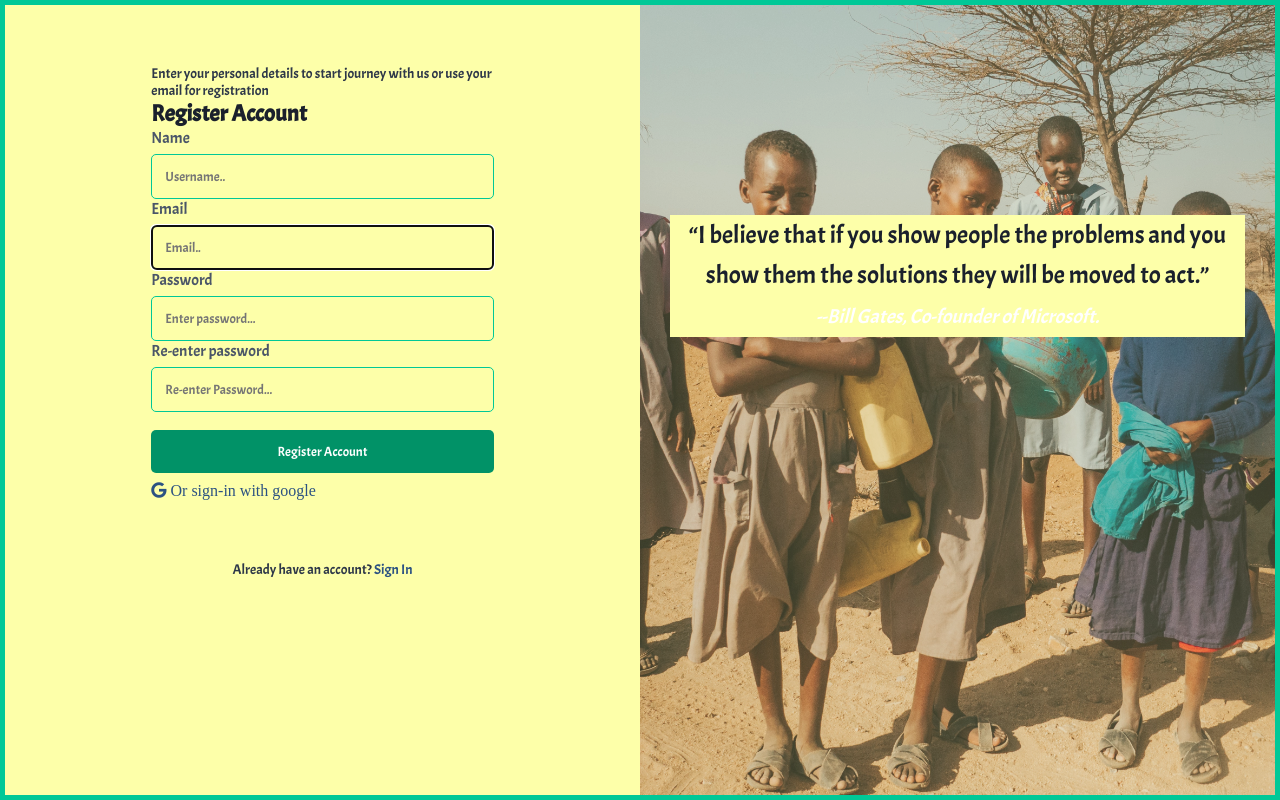
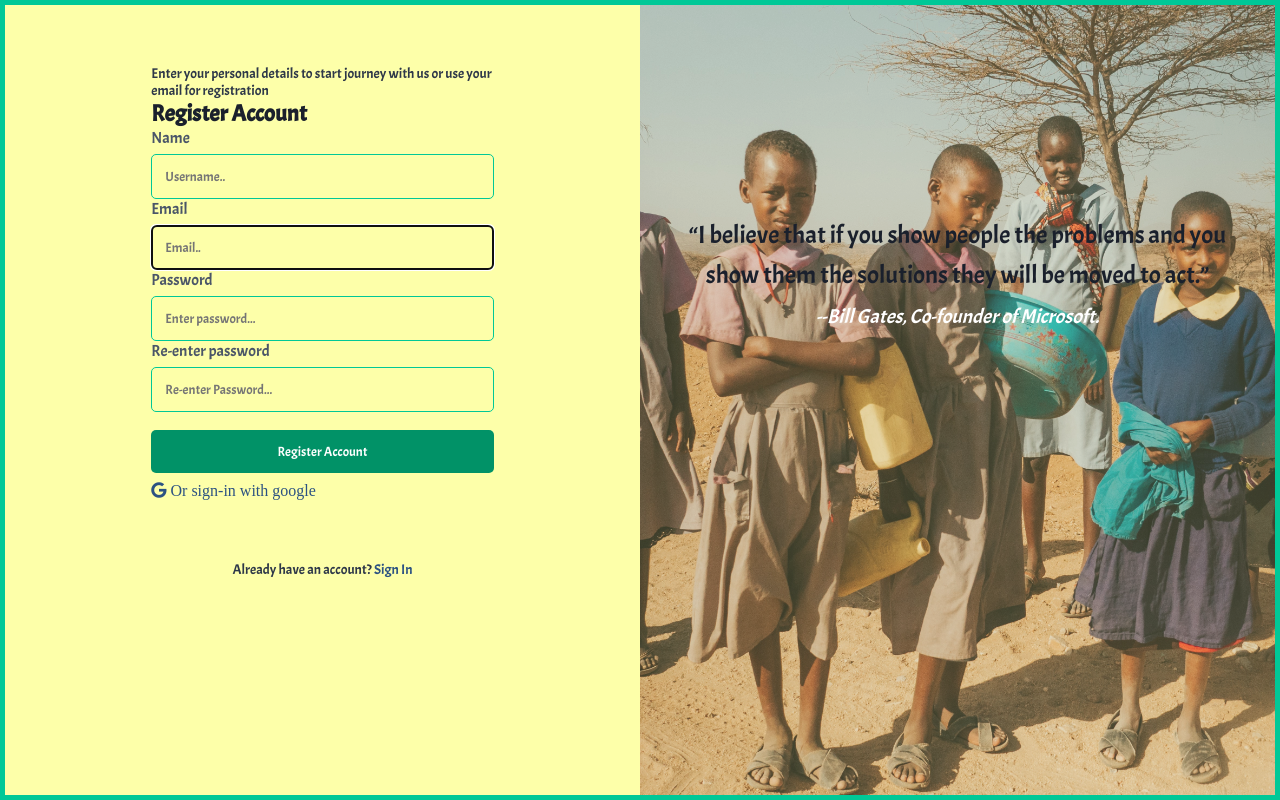
Before and after one commit to RichieOrito/HandsOnPoverty, a Django app: page /register/ in a window 1280 px wide. Run offline with Django 4.2, Linux system fonts and the light colour scheme; parts of the project's set-up code (start-up, migrations or seed data) failed here and were passed over; some libraries are stand-ins or nearby versions.

Commit message:
This commit updates the blockquote to be transparent

```diff
--- a/static/css/style.css
+++ b/static/css/style.css
@@ -154,7 +154,6 @@ header li a{
 .box-form .left .overlay{
     width: 100%;
     height: 100%;
-    background: #FDFFA9;
     background-color: rgba(253, 255, 169, 0.2);
     padding: 30px;
 }
@@ -164,10 +163,12 @@ header li a{
     color: #1A202C;
     margin-top: 180px;
     font-size: 25px;
+    background-color: transparent;
 }
 cite{
     color: #fff;
     font-size: 20px;
+    background-color: transparent;
 }
 .box-form .right{
     padding: 40px;
@@ -323,6 +324,7 @@ cite{
     color: #1A202C;
     margin-top: 180px;
     font-size: 25px;
+    background-color: transparent;
 }
 .box-form2 .left{
     padding: 30px;
```
